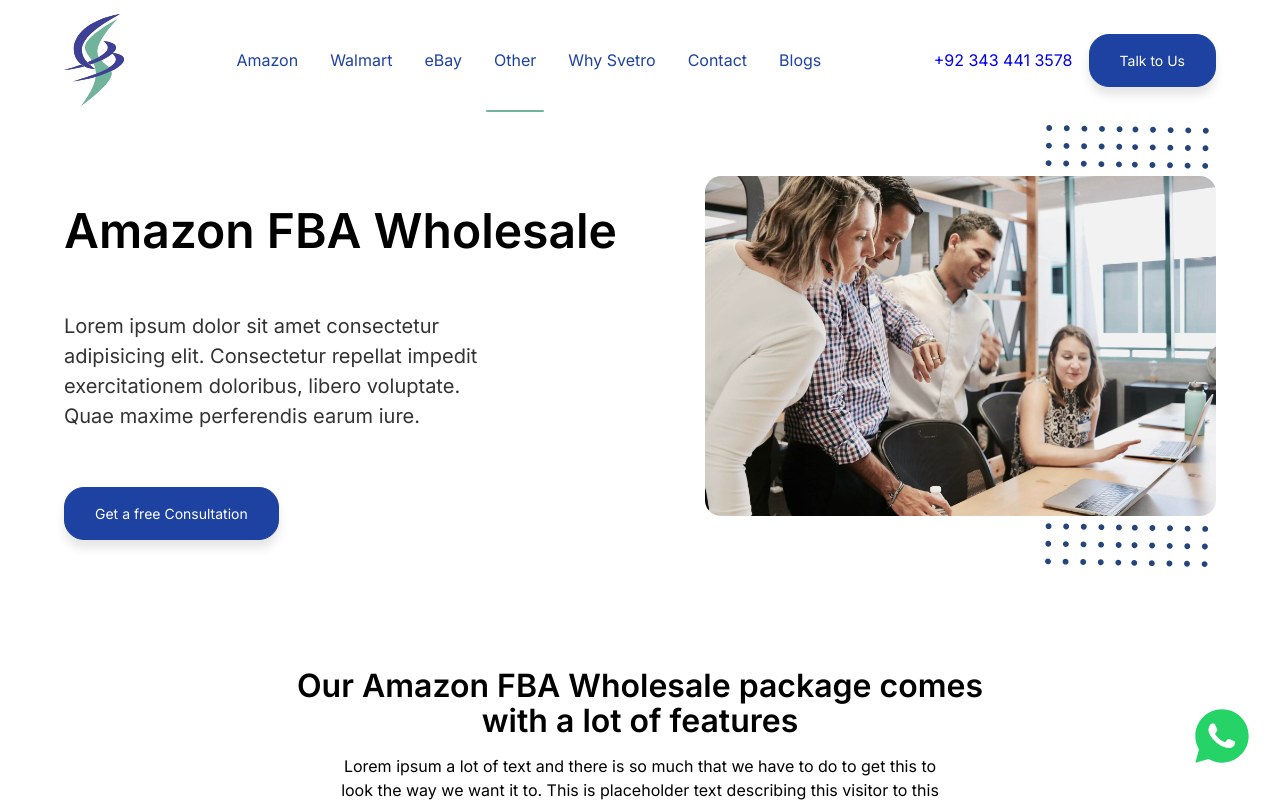
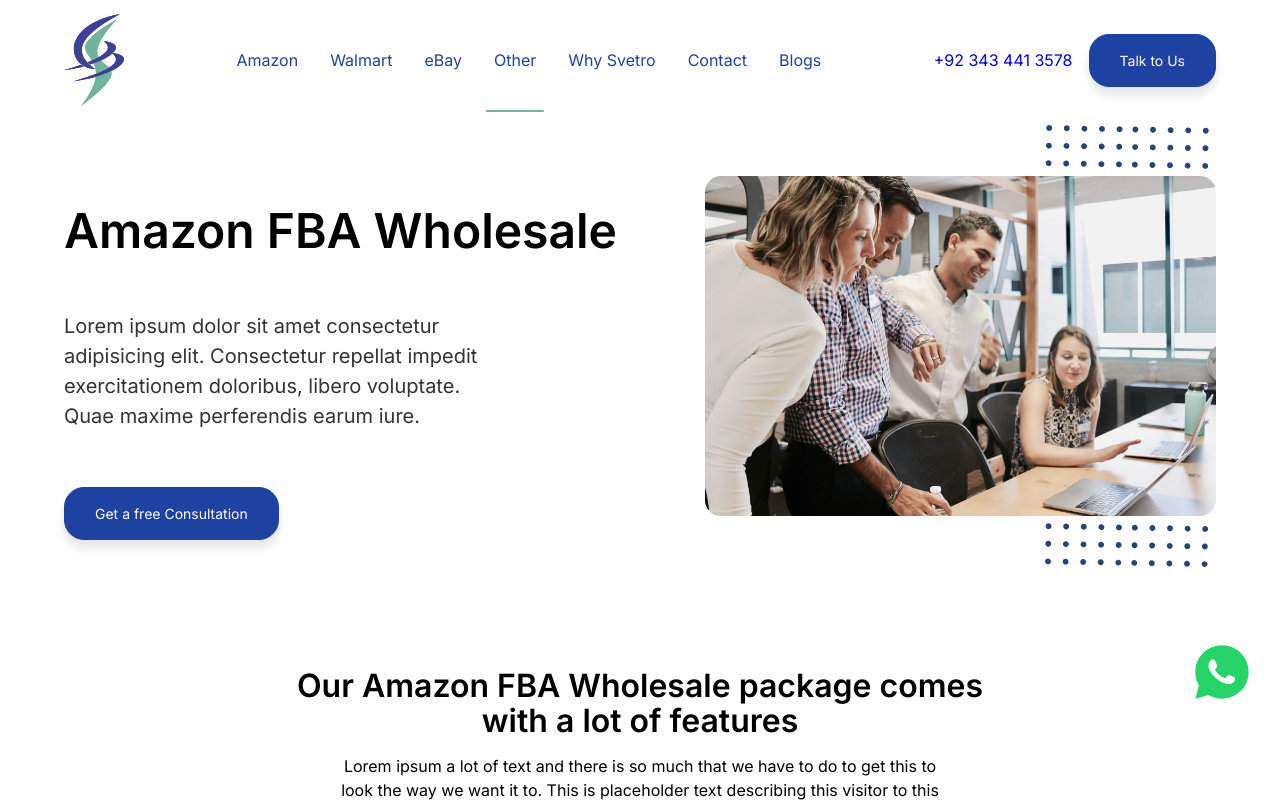
Before and after one commit to hariscs/svetro-app, a React (Create React App) app: page /fba in a window 1280 px wide. Shown: the top 802 px of the page. Built offline with nearby package versions, Linux system fonts and the light colour scheme.

Commit message:
fix whatsapp button and blogs section

```diff
--- a/src/components/ContactButtons/ContactButtons.module.css
+++ b/src/components/ContactButtons/ContactButtons.module.css
@@ -1,6 +1,6 @@
 .buttons {
 	position: fixed;
-	top: 88vh;
+	top: 80%;
 	right: 2%;
 	border-radius: 100vh;
 	transition: all 300ms ease-in;
--- a/src/container/LatestBlogs/LatestBlogs.module.css
+++ b/src/container/LatestBlogs/LatestBlogs.module.css
@@ -5,9 +5,8 @@
 
 .blogs__title {
 	text-align: center;
-	font-size: 2.3rem;
 	color: var(--clr-primary);
-	margin: 1rem 0 3rem;
+	margin: 1rem 0;
 }
 
 .blogs__grid {
@@ -26,6 +25,12 @@
 		font-size: 3rem;
 		margin: 2rem 0;
 	}
+	.blogs__title {
+		text-align: center;
+		font-size: 2.3rem;
+		color: var(--clr-primary);
+		margin: 1rem 0 3rem;
+	}
 }
 
 @media (min-width: 80em) {
```
